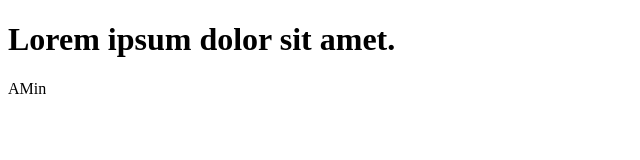
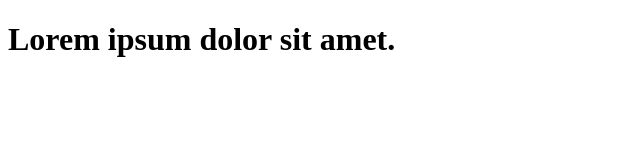
Before and after one commit to amin5560/JavaScript-w3-School, a plain HTML site: page index.html in a window 1280 px wide. Shown: the full height of the page, 0-640 px from the left. Drawn offline with Linux system fonts and the light colour scheme.

Commit message:
change folder

```diff
--- a/index.html
+++ b/index.html
@@ -13,7 +13,6 @@
   </head>
   <body>
     <h1>Lorem ipsum dolor sit amet.</h1>
-    <p>AMin</p>
 
     <script src="./object.js"></script>
     <script src="./test.js"></script>
```
